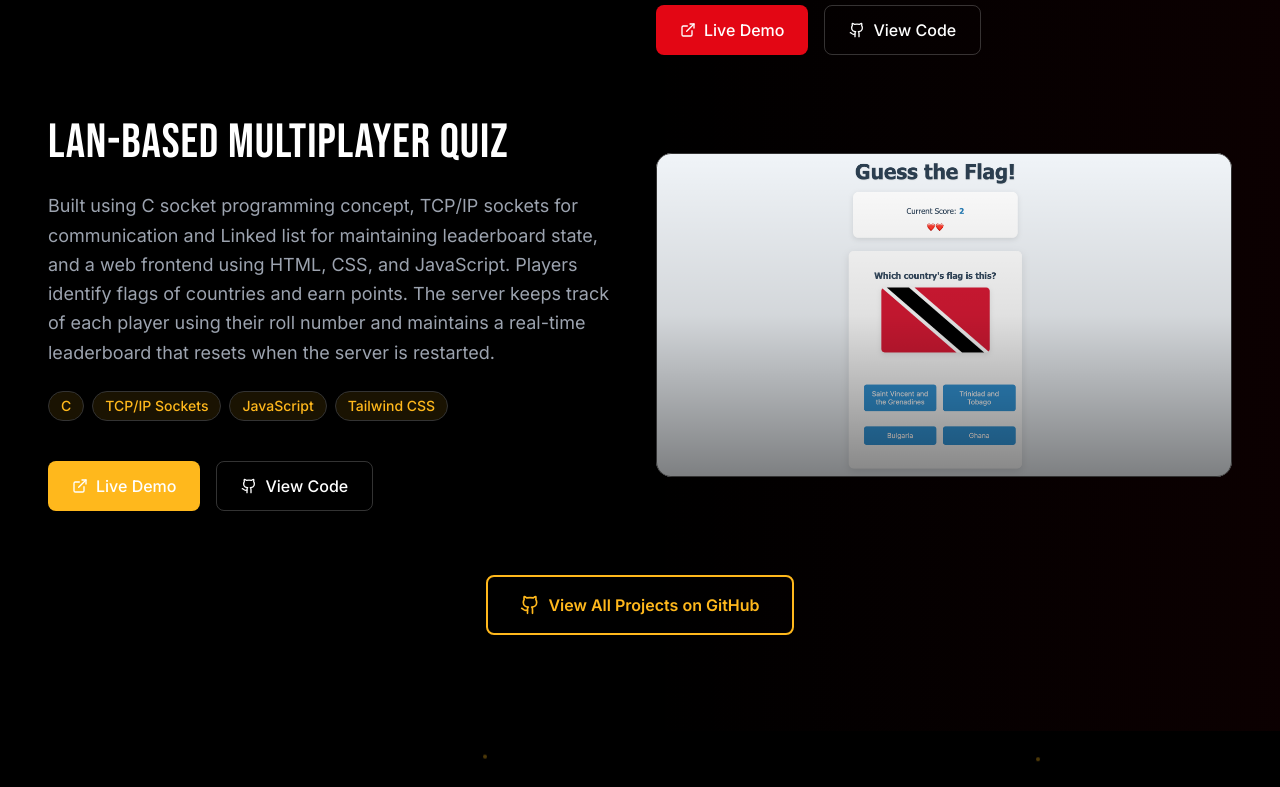
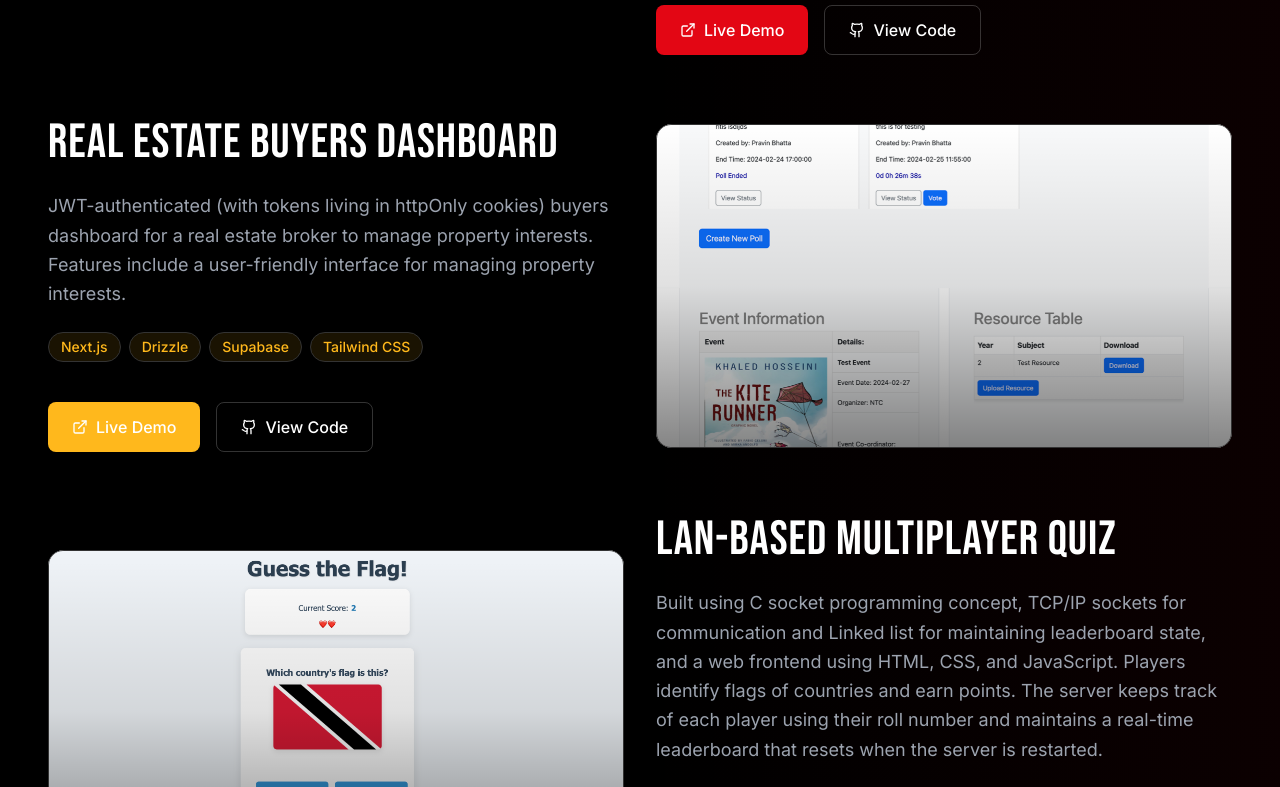
Before and after one commit to mrpravin21/Pravin-Bhatta-s-Portfolio, a React (Vite) app: page / in a window 1280 px wide. Shown: the part 5133-5920 px from the top of the page. Built offline with nearby package versions, Linux system fonts and the light colour scheme.

Commit message:
Add a new project in the projects section

```diff
--- a/src/sections/Projects.tsx
+++ b/src/sections/Projects.tsx
@@ -38,13 +38,22 @@ const Projects = () => {
       color: 'red'
     },
     {
+      title: 'Real Estate Buyers Dashboard',
+      description: 'JWT-authenticated (with tokens living in httpOnly cookies) buyers dashboard for a real estate broker to manage property interests. Features include a user-friendly interface for managing property interests.',
+      image: '/images/ncitarena.jpeg',
+      technologies: ['Next.js', 'Drizzle','Supabase', 'Tailwind CSS'],
+      liveLink: 'https://buyerportalassesment.vercel.app',
+      githubLink: 'https://github.com/mrpravin21/real-estate-buyer-portal',
+      color: 'gold'
+    },
+    {
       title: 'LAN-based Multiplayer Quiz',
       description: 'Built using C socket programming concept, TCP/IP sockets for communication and Linked list for maintaining leaderboard state, and a web frontend using HTML, CSS, and JavaScript. Players identify flags of countries and earn points. The server keeps track of each player using their roll number and maintains a real-time leaderboard that resets when the server is restarted.',
       image: '/images/flag3.jpeg',
       technologies: ['C', 'TCP/IP Sockets', 'JavaScript', 'Tailwind CSS'],
       liveLink: 'https://flaggame-pi.vercel.app',
       githubLink: 'https://github.com/mrpravin21/FLAG_GAME',
-      color: 'gold'
+      color: 'red'
     }
   ];
 
```
Also changed, not shown: 1 other file (tests, documents, lock files or other folders).
